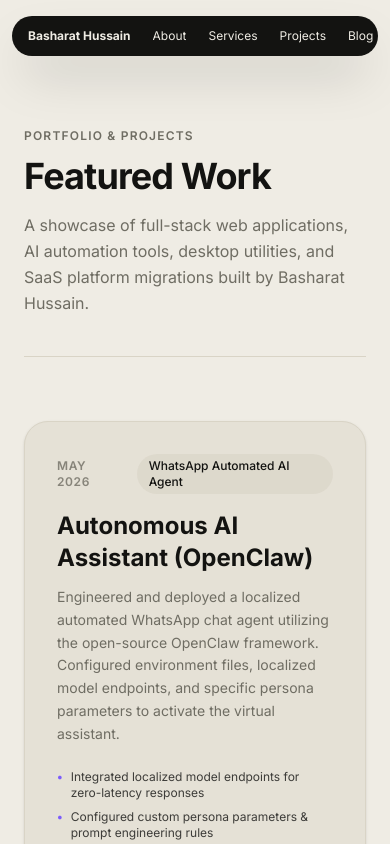
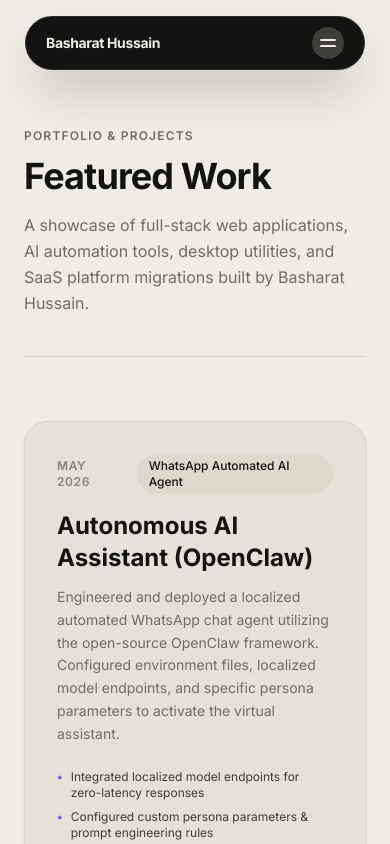
Before and after one commit to basharat123-web/my-portfolio, a Next.js app: page /work in a window 390 px wide. Shown: the top 844 px of the page. Built offline with nearby package versions, Linux system fonts and the light colour scheme.

Commit message:
Update mobile card scroll animation to swing out right and add mobile dropdown navbar

```diff
--- a/src/components/MorphingPortrait.tsx
+++ b/src/components/MorphingPortrait.tsx
@@ -53,14 +53,38 @@ export default function MorphingPortrait() {
         invalidateOnRefresh: true,
       };
 
-      gsap.to(card, {
+      const isMobile = window.innerWidth < 640;
+
+      const tl = gsap.timeline({ scrollTrigger: trigger });
+
+      if (isMobile) {
+        // Mobile curve: swings out to the right mid-scroll with 3D rotation, then settles into About section
+        tl.to(card, {
+          left: () => (startRect.left - containerRect.left) + 85,
+          top: () => (startRect.top - containerRect.top) + (endRect.top - startRect.top) * 0.45,
+          rotateZ: 14,
+          duration: 0.5,
+          ease: "power1.inOut",
+        }).to(card, {
           left: () => to.left,
           top: () => to.top,
           width: () => to.width,
           height: () => to.height,
+          rotateZ: 0,
+          duration: 0.5,
+          ease: "power1.inOut",
+        });
+      } else {
+        // Desktop direct morphing path
+        tl.to(card, {
+          left: () => to.left,
+          top: () => to.top,
+          width: () => to.width,
+          height: () => to.height,
+          duration: 1,
           ease: "none",
-        scrollTrigger: trigger,
         });
+      }
 
       gsap.to(rotator, {
         rotateY: 180,
--- a/src/components/Navbar.tsx
+++ b/src/components/Navbar.tsx
@@ -1,6 +1,7 @@
 "use client";
 
-import { motion } from "framer-motion";
+import { useState } from "react";
+import { motion, AnimatePresence } from "framer-motion";
 import HoverRoll from "./HoverRoll";
 
 const NAV_LINKS = [
@@ -11,28 +12,30 @@ const NAV_LINKS = [
 ];
 
 export default function Navbar() {
+  const [isOpen, setIsOpen] = useState(false);
+
   return (
     <motion.header
       initial={{ y: -40, opacity: 0 }}
       animate={{ y: 0, opacity: 1 }}
       transition={{ duration: 0.6, ease: "easeOut" }}
-      className="fixed top-4 sm:top-6 inset-x-0 z-50 flex justify-center px-3 sm:px-6 pointer-events-none"
+      className="fixed top-4 sm:top-6 inset-x-0 z-50 flex justify-center px-4"
     >
-      {/* Same horizontal floating pill on both PC and Mobile */}
-      <div className="pointer-events-auto flex items-center gap-1 sm:gap-2 rounded-full bg-fg text-bg pl-4 sm:pl-6 pr-1.5 sm:pr-2 py-1.5 sm:py-2 shadow-2xl max-w-[98vw] overflow-x-auto scrollbar-none">
+      {/* 1. DESKTOP NAVBAR: Full Horizontal Pill */}
+      <div className="hidden md:flex items-center gap-1 rounded-full bg-fg text-bg pl-6 pr-2 py-2 shadow-2xl">
         <a
           href="/#top"
-          className="text-xs sm:text-sm font-bold whitespace-nowrap pr-2 sm:pr-4 shrink-0 hover:opacity-85 transition-opacity"
+          className="text-sm font-bold whitespace-nowrap pr-6 hover:opacity-85 transition-opacity"
         >
           Basharat Hussain
         </a>
 
-        <nav className="flex items-center gap-0.5 sm:gap-1 shrink-0">
+        <nav className="flex items-center gap-1">
           {NAV_LINKS.map((link) => (
             <a
               key={link.label}
               href={link.href}
-              className="rounded-full px-2.5 sm:px-4 py-1.5 sm:py-2 text-xs sm:text-sm hover:bg-bg/20 transition-colors whitespace-nowrap"
+              className="rounded-full px-4 py-2 text-sm hover:bg-bg/20 transition-colors whitespace-nowrap"
             >
               <HoverRoll>{link.label}</HoverRoll>
             </a>
@@ -41,11 +44,73 @@ export default function Navbar() {
 
         <a
           href="/#contact"
-          className="ml-1 sm:ml-2 rounded-full bg-bg text-fg px-3 sm:px-5 py-1.5 sm:py-2.5 text-xs sm:text-sm font-medium hover:opacity-85 transition-opacity whitespace-nowrap shrink-0"
+          className="ml-2 rounded-full bg-bg text-fg px-5 py-2.5 text-sm font-medium hover:opacity-85 transition-opacity whitespace-nowrap"
         >
           <HoverRoll>Contact Me</HoverRoll>
         </a>
       </div>
+
+      {/* 2. MOBILE NAVBAR: Sleek Compact Pill with Floating Dropdown Box */}
+      <div className="md:hidden flex flex-col items-center w-full max-w-[340px]">
+        {/* Main Floating Mobile Pill */}
+        <div className="w-full flex items-center justify-between gap-3 rounded-full bg-fg text-bg px-5 py-2.5 shadow-2xl border border-white/10">
+          <a
+            href="/#top"
+            className="text-sm font-bold tracking-tight whitespace-nowrap"
+          >
+            Basharat Hussain
+          </a>
+
+          {/* Toggle Button for Dropdown */}
+          <button
+            onClick={() => setIsOpen((prev) => !prev)}
+            className="w-8 h-8 rounded-full bg-bg/20 text-bg flex items-center justify-center hover:bg-bg/30 transition-colors cursor-pointer"
+            aria-label={isOpen ? "Close Menu" : "Open Menu"}
+          >
+            <motion.div
+              animate={{ rotate: isOpen ? 90 : 0 }}
+              transition={{ duration: 0.25 }}
+              className="flex flex-col gap-1 items-center justify-center"
+            >
+              {isOpen ? (
+                <span className="text-lg leading-none font-bold">&times;</span>
+              ) : (
+                <>
+                  <span className="w-4 h-0.5 bg-bg rounded-full" />
+                  <span className="w-4 h-0.5 bg-bg rounded-full" />
+                </>
+              )}
+            </motion.div>
+          </button>
+        </div>
+
+        {/* Compact Dropdown Box */}
+        <AnimatePresence>
+          {isOpen && (
+            <motion.div
+              initial={{ opacity: 0, y: -10, scale: 0.95 }}
+              animate={{ opacity: 1, y: 6, scale: 1 }}
+              exit={{ opacity: 0, y: -10, scale: 0.95 }}
+              transition={{ duration: 0.25, ease: "easeOut" }}
+              className="w-full rounded-2xl bg-fg text-bg border border-white/10 p-2.5 shadow-2xl flex flex-col gap-1 overflow-hidden backdrop-blur-md"
+            >
+              {[...NAV_LINKS, { label: "Contact Me", href: "/#contact" }].map(
+                (link) => (
+                  <a
+                    key={link.label}
+                    href={link.href}
+                    onClick={() => setIsOpen(false)}
+                    className="w-full rounded-xl px-4 py-2.5 text-xs font-semibold hover:bg-bg/20 transition-colors flex items-center justify-between text-left"
+                  >
+                    <HoverRoll>{link.label}</HoverRoll>
+                    <span className="text-muted/60 text-[10px]">→</span>
+                  </a>
+                )
+              )}
+            </motion.div>
+          )}
+        </AnimatePresence>
+      </div>
     </motion.header>
   );
 }
```
Lines whose indentation alone changed are shown as unchanged.
